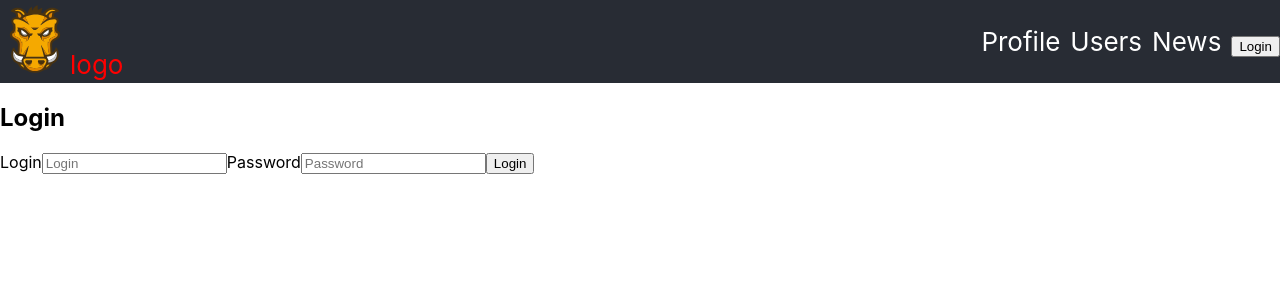
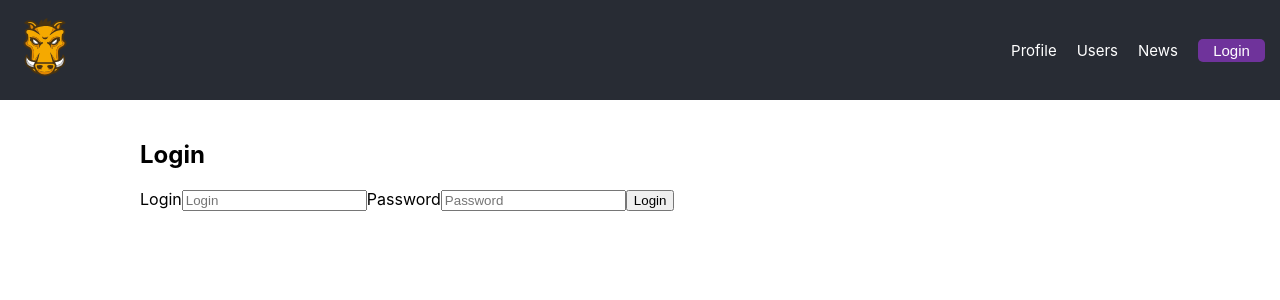
Before and after one commit to Gun-che/tz-Studious-waddle, a React (Create React App) app: page /login in a window 1280 px wide. Shown: the top 300 px of the page. Built offline with nearby package versions, Linux system fonts and the light colour scheme.

Commit message:
add users route, add some styles

```diff
--- /dev/null
+++ b/src/actions/PeoplesAction.js
@@ -0,0 +1,40 @@
+import { APIRandomuser } from '../utils/API';
+
+export const GET_USERS_REQUEST = 'GET_USERS_REQUEST';
+export const GET_USERS_SUCCESS = 'GET_USERS_SUCCESS';
+export const GET_USERS_FAILURE = 'GET_USERS_FAILURE';
+
+export const handlerUsersRequest = (amount, prevData = []) => {
+  return async function (dispatch) {
+    dispatch({
+      type: GET_USERS_REQUEST,
+    })
+
+    try {
+
+      let userData = await APIRandomuser.get('/', {
+        params: {
+          results: +amount,
+        }
+      });
+
+      if (userData.status === 200) {
+        dispatch({
+          type: GET_USERS_SUCCESS,
+          payload: [...prevData, ...userData.data.results]
+        })
+
+      } else {
+        dispatch({
+          type: GET_USERS_FAILURE,
+          payload: userData
+        })
+      }
+
+      console.log(userData)
+
+    } catch (e) {
+      console.log(e)
+    }
+  }
+}
--- a/src/components/App/App.js
+++ b/src/components/App/App.js
@@ -10,15 +10,15 @@ import Header from '../Header/Header';
 import Exit from '../Exit/Exit'
 import { LoadingComponent } from '../LoadingComponent/LoadingComponent';
 
-import './App.scss';
+import * as s from './App.module.scss';
 
 export default function App(props) {
   return (
     <Router>
-      <div className="App">
+      <div className={s.app}>
         <Header loggedIn={props.loggedIn} />
         <main>
-          <section className='main'>
+          <section className={s.main}>
             <Switch>
               <Route exact path='/'>
                 <Home></Home>
@@ -55,7 +55,7 @@ const Profile = loadable(() => import('../../containers/ProfileContainer'), {
   fallback: LoadingComponent
 })
 
-const Users = loadable(() => import('../Users/Users'), {
+const Users = loadable(() => import('../../containers/UsersContainer'), {
   fallback: LoadingComponent
 })
 
--- /dev/null
+++ b/src/components/App/App.module.scss
@@ -0,0 +1,5 @@
+.main {
+  max-width: 1000px;
+  padding: 20px 40px;
+  margin: auto;
+}
--- a/src/components/App/App.scss
+++ /dev/null
@@ -1,40 +0,0 @@
-.App-header {
-  background-color: #282c34;
-  min-height: 60px;
-  display: flex;
-  align-items: center;
-  justify-content: space-between;
-  font-size: calc(10px + 2vmin);
-  color: white;
-  ul {
-    list-style: none;
-    display: flex;
-    li {
-      padding-right: 10px;
-    }
-  }
-  a {
-    color: white;
-    &.active {
-      color: red;
-    }
-  }
-  .logo {
-    margin-right: auto;
-  }
-  .button-box {
-    display: flex;
-    flex-direction: column;
-    button {
-      width: 100px;
-      border-radius: 50%;
-      height: 100px;
-      &.login {
-        margin-bottom: -60px;
-        &:hover {
-          z-index: 10;
-        }
-      }
-    }
-  }
-}
--- a/src/components/Header/Header.js
+++ b/src/components/Header/Header.js
@@ -5,13 +5,15 @@ import {
 } from 'react-router-dom';
 import { ReactComponent as Logo } from './logo.svg';
 
+import * as s from './Header.module.scss'
+
 export default function Header(props) {
   return (
-    <header className="App-header">
-      <div className='logo'>
+    <header className={s.header}>
+      <div className={s.logo}>
         <NavLink strict to='/'
-          activeClassName='active'
-        ><Logo width="70" heigth="70" />logo</NavLink>
+          activeClassName={s.active}
+        ><Logo width="60" heigth="60" /></NavLink>
 
       </div>
       <nav>
@@ -19,28 +21,30 @@ export default function Header(props) {
           <li>
             <NavLink
               to='/profile'
-              activeClassName='active'
+              activeClassName={s.active}
             >Profile</NavLink>
           </li>
           <li>
             <NavLink
               to='/users'
-              activeClassName='active'>Users</NavLink>
+              activeClassName={s.active}>Users</NavLink>
           </li>
           <li>
             <NavLink to='/news'
-              activeClassName='active'>News</NavLink>
+              activeClassName={s.active}>News</NavLink>
           </li>
         </ul>
       </nav>
       {props.loggedIn ?
 
         <NavLink to='./exit'
-          activeClassName='active'><button>Exit</button></NavLink>
+          activeClassName={s.active}><button
+            className={s.btn}>Exit</button></NavLink>
         :
 
         <NavLink to='./login'
-          activeClassName='active'><button>Login</button>
+          activeClassName={s.active}><button
+            className={s.btn}>Login</button>
         </NavLink>}
     </header>
   )
--- /dev/null
+++ b/src/components/Header/Header.module.scss
@@ -0,0 +1,46 @@
+.header {
+  background-color: #282c34;
+  height: 100px;
+  display: flex;
+  align-items: center;
+  justify-content: space-between;
+  font-size: calc(10px + 2vmin);
+  color: white;
+  padding: 0 15px;
+  ul {
+    list-style: none;
+    display: flex;
+    li {
+      padding-right: 20px;
+      a {
+        display: block;
+        margin: auto;
+      }
+    }
+  }
+  a {
+    color: white;
+    font-size: 15px;
+    &.active {
+      color: rgb(125, 65, 169);
+    }
+  }
+  .logo {
+    margin-right: auto;
+  }
+  .btn {
+    width: 67px;
+    background: rgb(111, 51, 155);
+    border: none;
+    color: white;
+    border-radius: 5px;
+    padding: 3px;
+    font-size: 15px;
+    transition: all 0.2s ease-in;
+    cursor: pointer;
+    &:hover,
+    &:focus {
+      box-shadow: inset 70px 0 rgb(125, 65, 169);
+    }
+  }
+}
--- a/src/components/Users/Users.js
+++ b/src/components/Users/Users.js
@@ -1,6 +1,60 @@
-import React from 'react'
+import React, { useEffect } from 'react'
+import { Loading } from '../LoadingComponent/LoadingComponent'
+
+import * as s from './Users.module.scss'
+
 
 
 export default function Users(props) {
-  return <h2>USERS</h2>
+
+  let { handlerRequest, isFetching, data, message } = props
+
+  useEffect(() => {
+    handlerRequest(10)
+  }, [handlerRequest])
+
+  const tmp = () => {
+
+    if (isFetching) {
+      return <Loading />
+
+    } else if (message) {
+      console.log(message)
+      return <h2>Something going wrong ({message.status})</h2>
+
+    } else if (data[0]) {
+      return (
+        <div className={s.grid}>
+          {data.map(i => {
+            return (
+              <div className={s.card} key={i.login.md5}>
+                <img src={i.picture.medium} alt="" />
+                <h3>
+                  {i.name.title}.{' '}
+                  <strong>
+                    {i.name.first} {i.name.last}
+                  </strong>
+                </h3>
+                <h4>Email: {i.email}</h4>
+                <h4>Username: {i.login.username}</h4>
+                <h4>Страна: {i.location.country} Город: {i.location.city}</h4>
+                <h4>Пол: {i.gender} Возраст: {i.dob.age}</h4>
+              </div>
+            )
+          })}
+        </div>
+      )
+    }
+  }
+
+  function handlerMoreResultRequest() {
+    handlerRequest(10, props.data)
+  }
+
+  return (
+    <div>
+      {tmp()}
+      <button onClick={handlerMoreResultRequest}>Загрузить еще</button>
+    </div>
+  )
 }
--- /dev/null
+++ b/src/components/Users/Users.module.scss
@@ -0,0 +1,24 @@
+.grid {
+  margin: auto;
+  display: grid;
+  grid-template-columns: repeat(5, 1fr);
+  gap: 6px;
+  margin-top: 20px;
+  max-width: 1200px;
+  .card {
+    padding: 6px;
+    text-align: center;
+    background: ghostwhite;
+    border-radius: 5px;
+    border: 1px solid gray;
+    h3 {
+      font-size: 12px;
+    }
+    h4 {
+      font-size: 8px;
+    }
+    img {
+      border-radius: 50%;
+    }
+  }
+}
--- /dev/null
+++ b/src/containers/UsersContainer.js
@@ -0,0 +1,39 @@
+import React from 'react'
+import PropTypes from 'prop-types'
+import { connect } from 'react-redux'
+import { handlerUsersRequest } from '../actions/PeoplesAction';
+
+import Users from '../components/Users/Users'
+
+export const UserContainer = (props) => {
+  return (
+    <Users
+      isFetching={props.isFetching}
+      data={props.data}
+      message={props.message}
+      handlerRequest={props.handlerRequest}
+    />
+  )
+}
+
+UserContainer.propTypes = {
+  isFetching: PropTypes.bool.isRequired,
+  data: PropTypes.array.isRequired,
+  handlerRequest: PropTypes.func.isRequired,
+}
+
+UserContainer.defaultProps = {
+  message: null,
+}
+
+const mapStateToProps = (store) => ({
+  isFetching: store.people.isFetching,
+  data: store.people.data,
+  message: store.people.message,
+})
+
+const mapDispatchToProps = (dispatch) => ({
+  handlerRequest: (amount, prevData) => dispatch(handlerUsersRequest(amount, prevData))
+})
+
+export default connect(mapStateToProps, mapDispatchToProps)(UserContainer)
--- a/src/reducers/index.js
+++ b/src/reducers/index.js
@@ -2,10 +2,12 @@ import { combineReducers } from 'redux';
 import { userReducer } from './userReducer';
 import { profileReducer } from './profileReducer';
 import { newsReducer } from './newsReducer';
+import { peopleReducer } from './peopleReducer'
 
 
 export const rootReducer = combineReducers({
   user: userReducer,
   profile: profileReducer,
   news: newsReducer,
+  people: peopleReducer,
 })
--- /dev/null
+++ b/src/reducers/peopleReducer.js
@@ -0,0 +1,39 @@
+import {
+  GET_USERS_REQUEST,
+  GET_USERS_SUCCESS,
+  GET_USERS_FAILURE
+} from '../actions/PeoplesAction';
+
+const initState = {
+  isFetching: false,
+  data: [null],
+  message: null,
+}
+
+export const peopleReducer = (state = initState, action) => {
+  switch (action.type) {
+    case GET_USERS_REQUEST:
+      return {
+        ...state,
+        isFetching: true,
+        message: null,
+      }
+
+    case GET_USERS_SUCCESS:
+      return {
+        ...state,
+        isFetching: false,
+        data: action.payload,
+      }
+
+    case GET_USERS_FAILURE:
+      return {
+        ...state,
+        isFetching: false,
+        message: action.payload,
+      }
+
+    default:
+      return state;
+  }
+}
--- a/src/utils/API.js
+++ b/src/utils/API.js
@@ -4,3 +4,8 @@ export default axios.create({
   baseURL: 'https://mysterious-reef-29460.herokuapp.com/api/v1',
   responseType: 'json',
 })
+
+export const APIRandomuser = axios.create({
+  baseURL: 'https://randomuser.me/api/',
+  responseType: 'json'
+})
```
